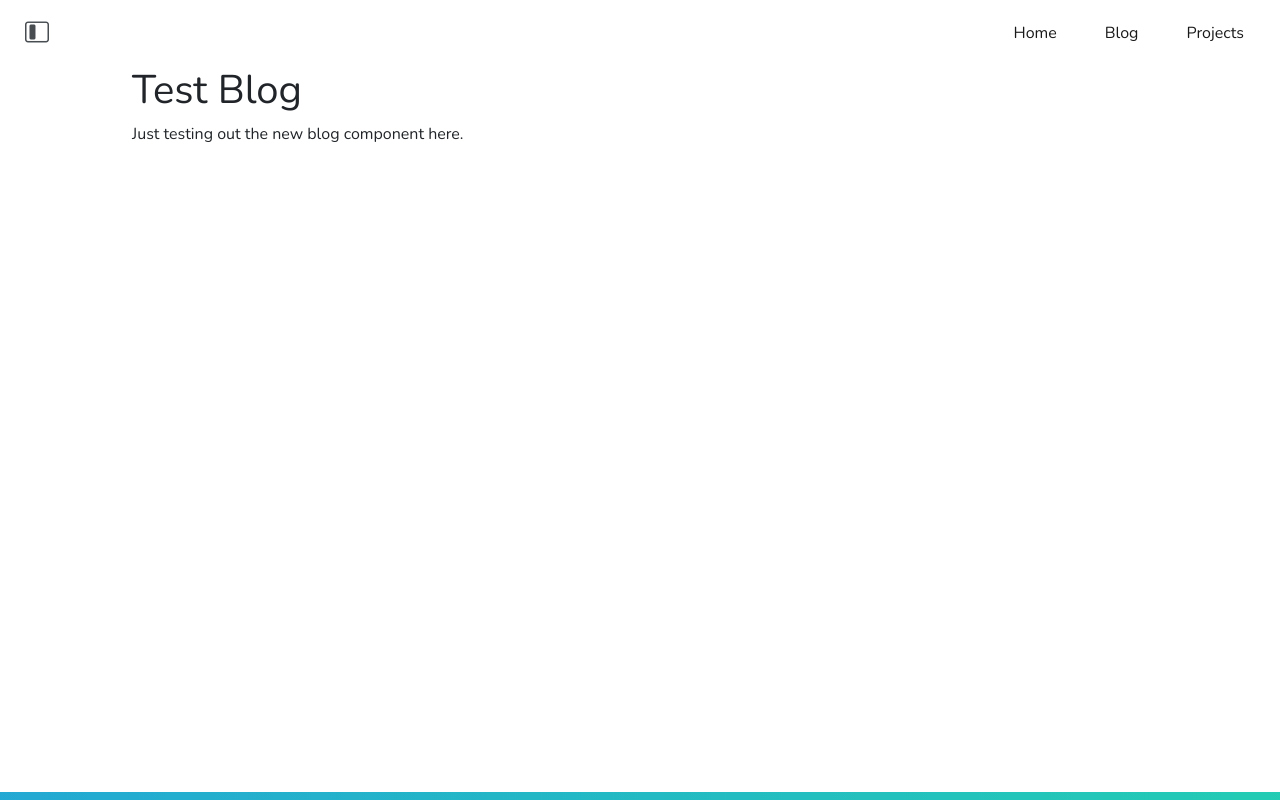
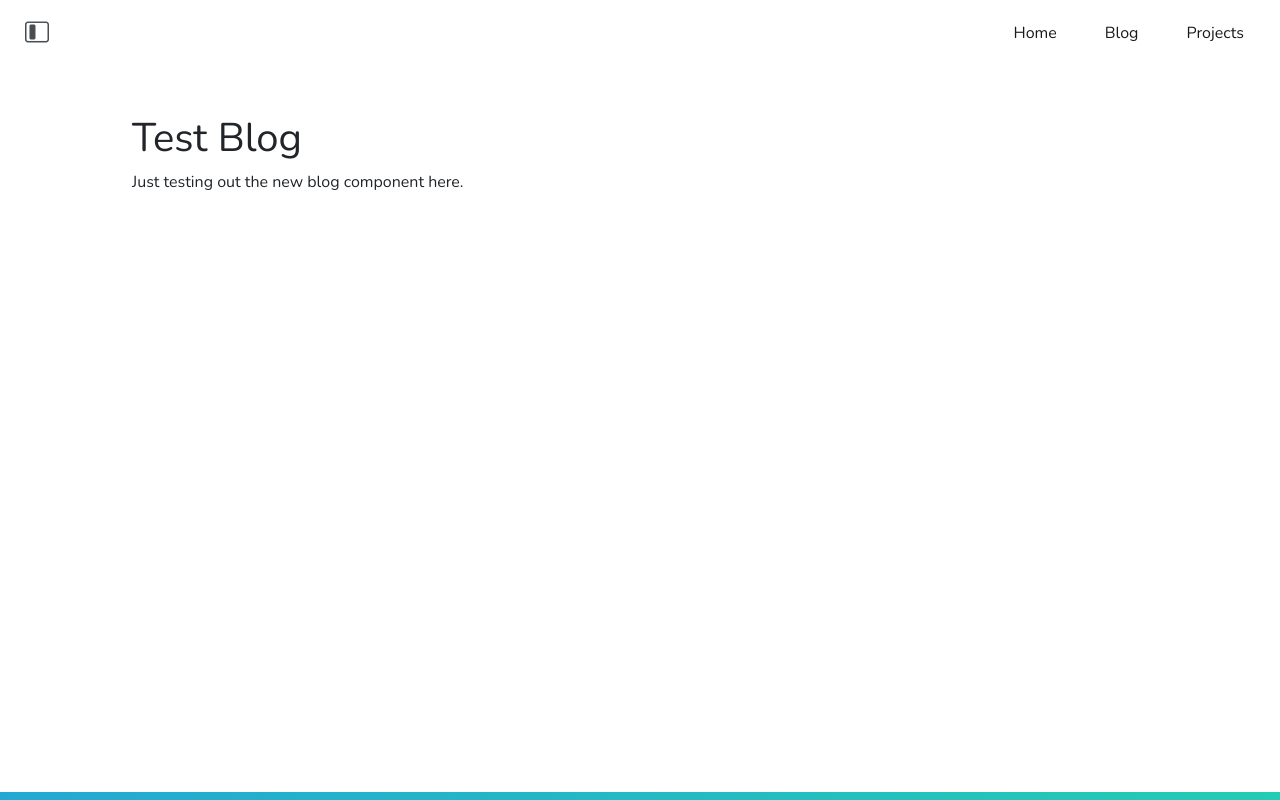
Before and after one commit to thisisadityapatel/aditya-patel.com, a Next.js app: page /blog/random_blog in a window 1280 px wide. Built offline with nearby package versions, Linux system fonts and the light colour scheme; no server answers.

Commit message:
feat: minor chagne

```diff
--- a/src/pages/blog/[blog].js
+++ b/src/pages/blog/[blog].js
@@ -16,6 +16,7 @@ const Blog = ({blogfiles}) => {
 
     return (
         <div className="container">
+            <div class="mt-5">
                 <ReactMarkdown
                     children={content}
                     remarkPlugins={[remarkGfm]}
@@ -35,6 +36,7 @@ const Blog = ({blogfiles}) => {
                         },
                     }}
                 />
+            </div>
         </div>
     )
 }
```
Lines whose indentation alone changed are shown as unchanged.
